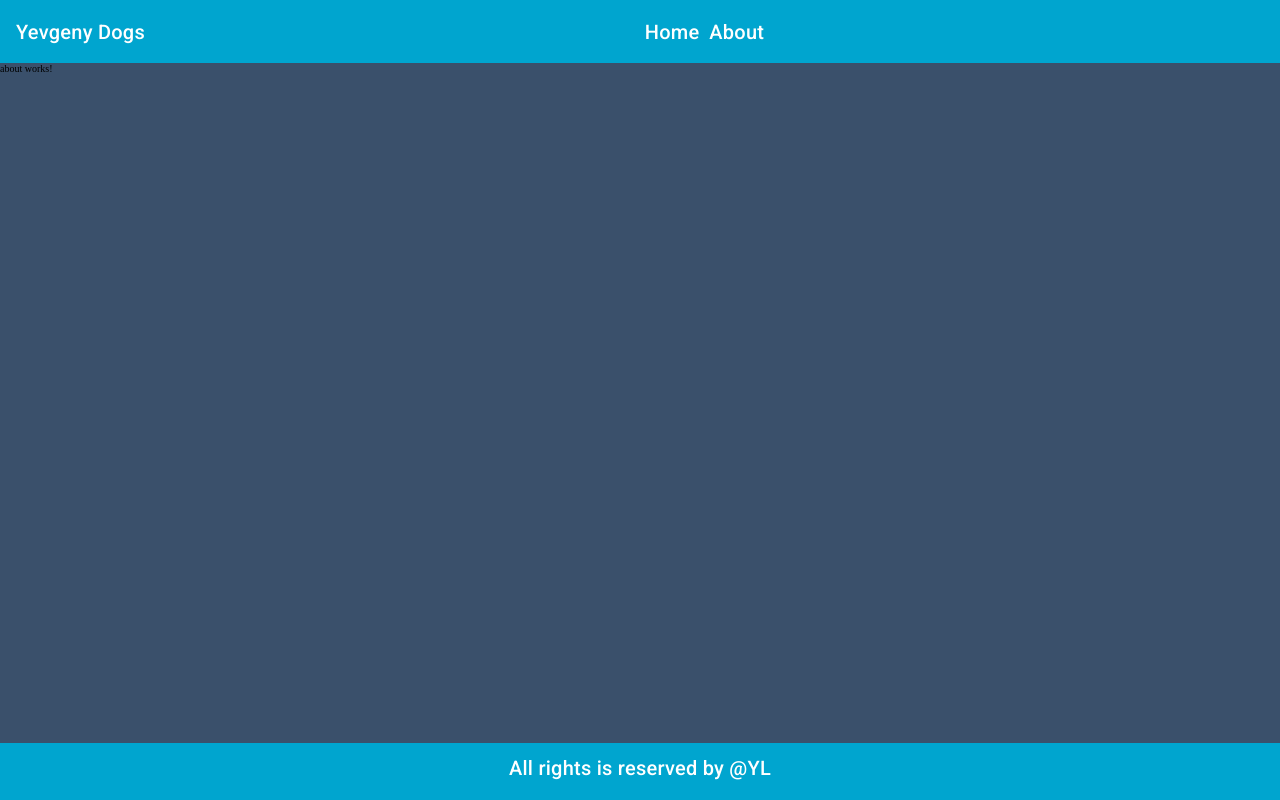
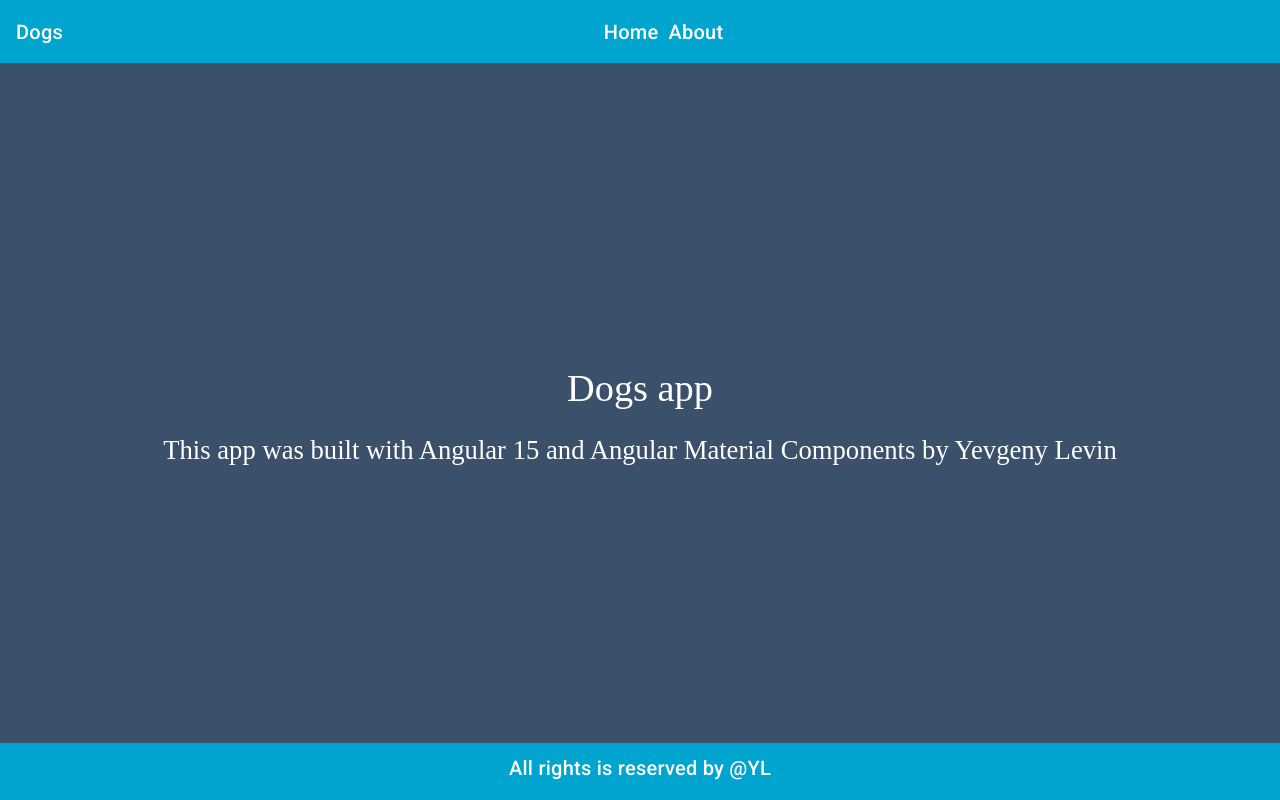
Before and after one commit to devlev1980/mizrahi-tfahot, an Angular app: page /about in a window 1280 px wide. Built offline with nearby package versions, Linux system fonts and the light colour scheme; no server answers.

Commit message:
[FEAT] add functionality
* fix styles

```diff
--- a/src/app/core/components/header/header.component.html
+++ b/src/app/core/components/header/header.component.html
@@ -1,14 +1,11 @@
 <mat-toolbar color="primary">
-
-  <h3>Yevgeny Dogs</h3>
-
+  <h3>Dogs</h3>
   <ul class="links">
     <li>
-      <a routerLink="home" >Home</a>
+      <a routerLink="home">Home</a>
     </li>
     <li>
-      <a routerLink="about" >About</a>
+      <a routerLink="about">About</a>
     </li>
   </ul>
-
 </mat-toolbar>
--- a/src/app/features/about/about.component.html
+++ b/src/app/features/about/about.component.html
@@ -1 +1,8 @@
-<p>about works!</p>
+<div class="container">
+  <h1>Dogs app</h1>
+
+  <p>
+    This app was built with Angular 15 and Angular Material Components by
+    Yevgeny Levin
+  </p>
+</div>
--- a/src/app/features/about/about.component.scss
+++ b/src/app/features/about/about.component.scss
@@ -0,0 +1,15 @@
+@use "src/assets/styles/colors" as col;
+@use "src/assets/styles/mixins" as mix;
+@import "src/assets/styles/media";
+.container {
+  @include mix.flex-center-column;
+  color: col.$white;
+  height: 100%;
+
+  h1 {
+    font-size: mix.pxToRem(46);
+  }
+  p {
+    font-size: mix.pxToRem(32);
+  }
+}
--- a/src/assets/styles/_colors.scss
+++ b/src/assets/styles/_colors.scss
@@ -0,0 +1,4 @@
+$primary: #00a5cf;
+$secondary: #3a506b;
+$white: #fff;
+$border: rgba(0, 165, 207, 0.2);
--- a/src/assets/styles/_mdc-form-field.scss
+++ b/src/assets/styles/_mdc-form-field.scss
@@ -6,44 +6,46 @@
   width: 100%;
 
   .mat-mdc-text-field-wrapper {
-    background-color: #00a5cf;
+    border: 1px solid col.$primary;
 
     .mdc-floating-label {
-      color: #ffffff !important;
+      color: col.$primary !important;
       font-size: mix.pxToRem(18);
     }
     .mat-mdc-select-arrow {
-      color: #ffffff;
+      color: col.$primary;
     }
     .mat-mdc-select-value {
-      color: #ffffff !important;
+      color: col.$secondary !important;
+      font-size: mix.pxToRem(18);
     }
   }
 }
 
 .mat-mdc-select-panel {
-  background-color: #00a5cf;
+  background-color: col.$white;
+  border: 1px solid col.$primary;
   .mat-mdc-option {
     &:not(:last-child) {
-      border-bottom: 1px solid rgba(255, 255, 255, 0.1);
+      border-bottom: 1px solid col.$border;
     }
   }
 
   .mdc-list-item__primary-text {
-    color: #ffffff;
+    color: col.$secondary;
   }
   .mdc-list-item--selected {
     .mdc-list-item__primary-text {
-      color: #ffffff !important;
+      color: col.$primary !important;
       font-weight: 600;
     }
   }
 }
 .mat-pseudo-checkbox {
   &:after {
-    color: #ffffff !important;
+    color: col.$primary !important;
   }
 }
 .mat-toolbar.mat-primary {
-  background-color: #00a5cf;
+  background-color: col.$primary;
 }
```
